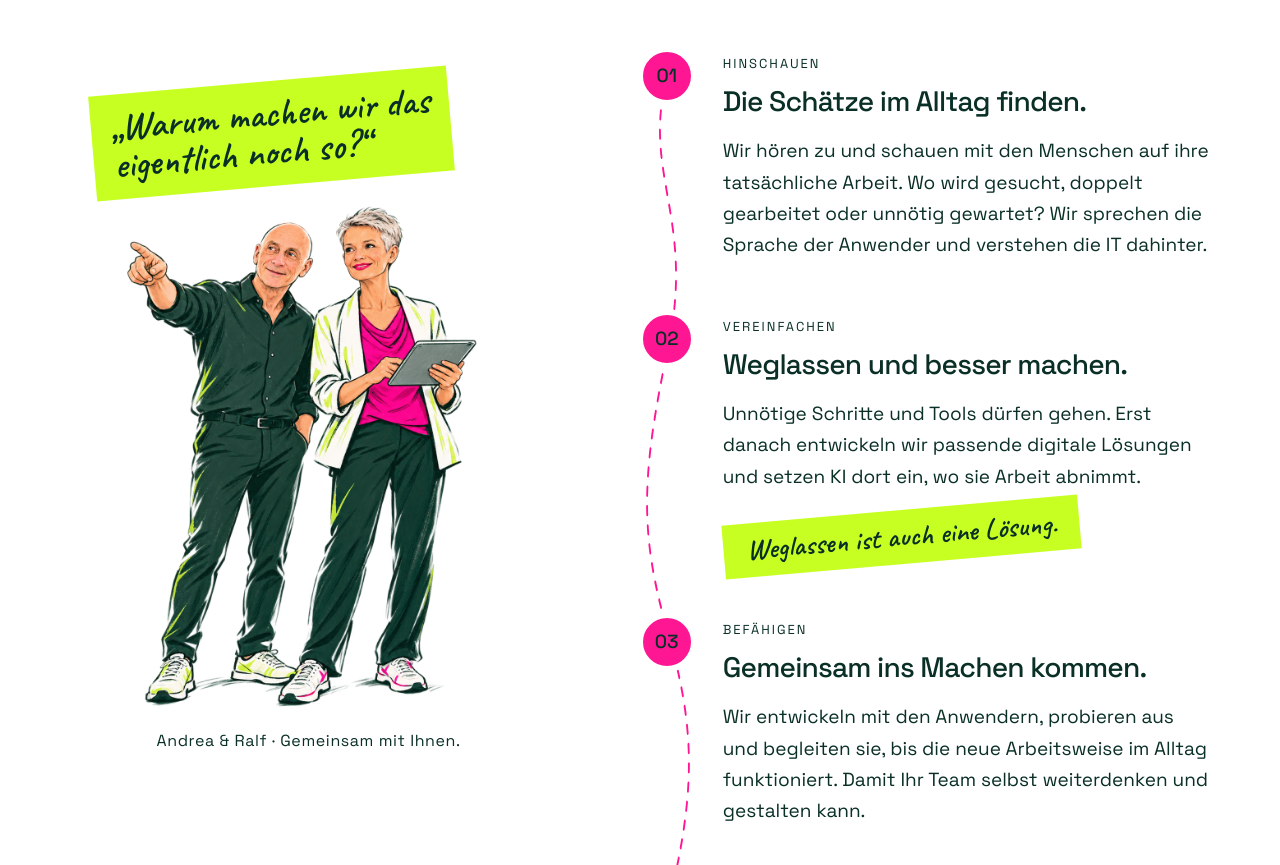
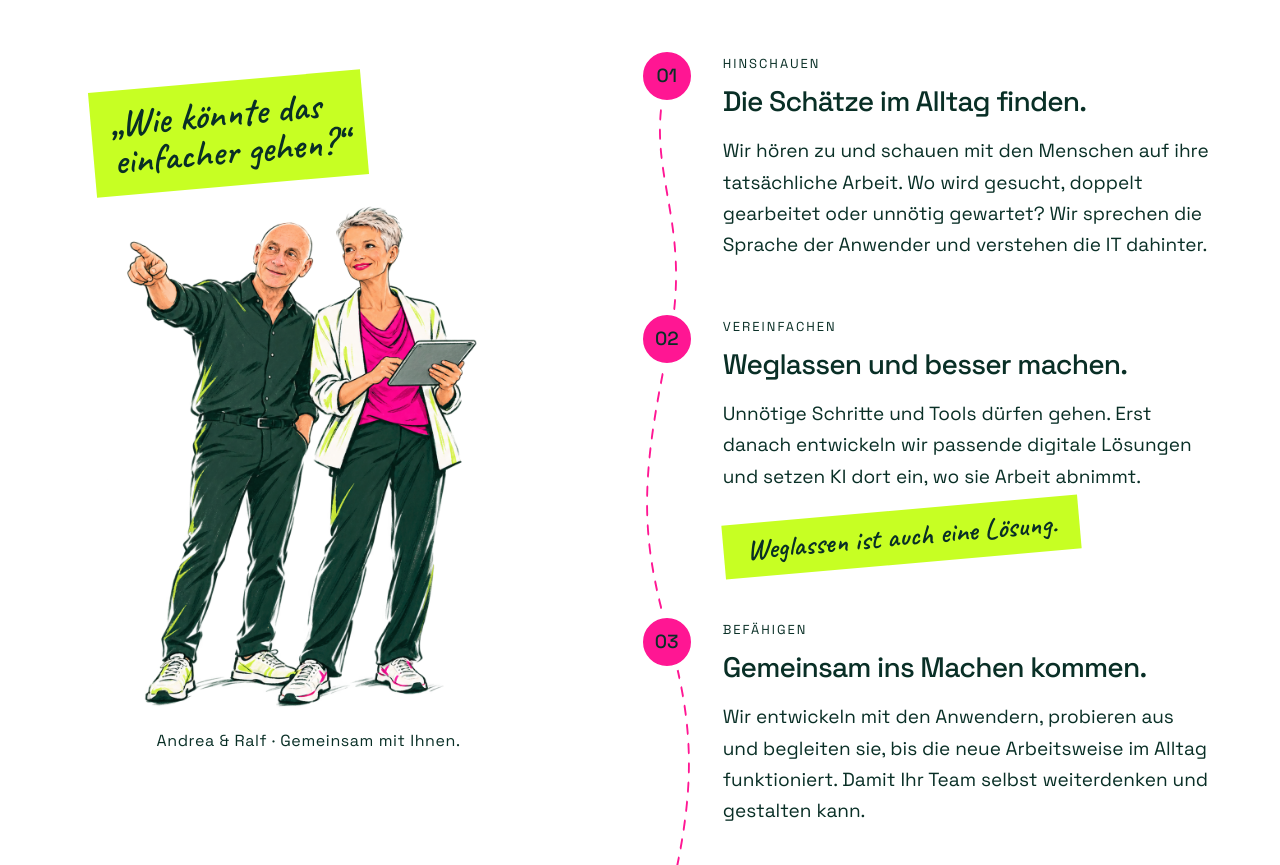
Before and after one commit to WORK-WITH-EASE/work-with-ease.github.io, an Eleventy site: page src/index.njk in a window 1280 px wide. Shown: the part 3523-4388 px from the top of the page. Built offline with nearby package versions, Linux system fonts and the light colour scheme; Eleventy itself is replaced by a stand-in of ours; files that its build step writes are made by us from their sources.

Commit message:
Update explorer note to ask how work could be simpler

```diff
--- a/src/index.njk
+++ b/src/index.njk
@@ -43,7 +43,7 @@ cases: true
   <p class="eyebrow">So arbeiten wir</p>
   <h2 id="journey-title">Erst hinterfragen.<br>Dann vereinfachen.<br><em>Dann digitalisieren.</em></h2>
   <div class="treasure-map">
-    <figure class="explorer-team"><p class="explorer-question">„Warum machen wir das<br>eigentlich noch so?“</p><img src="assets/entdeckerteam-v1.png" alt="Andrea mit kurzen grauen Haaren und Ralf, kahl und ohne Bart, als gezeichnetes Entdeckerteam mit Tablet" width="1254" height="1254" loading="lazy"><figcaption>Andrea &amp; Ralf · Gemeinsam mit Ihnen.</figcaption></figure>
+    <figure class="explorer-team"><p class="explorer-question">„Wie könnte das<br>einfacher gehen?“</p><img src="assets/entdeckerteam-v1.png" alt="Andrea mit kurzen grauen Haaren und Ralf, kahl und ohne Bart, als gezeichnetes Entdeckerteam mit Tablet" width="1254" height="1254" loading="lazy"><figcaption>Andrea &amp; Ralf · Gemeinsam mit Ihnen.</figcaption></figure>
     <div class="map-route">
       <svg class="route-line" viewBox="0 0 100 780" preserveAspectRatio="none" aria-hidden="true"><path d="M50 25 C5 110 95 150 50 265 S5 430 50 515 S95 655 50 755" fill="none" stroke="currentColor" stroke-width="3" stroke-dasharray="7 10" stroke-linecap="round"/></svg>
       <ol class="map-stations">
```
Also changed, not shown: index.html.
